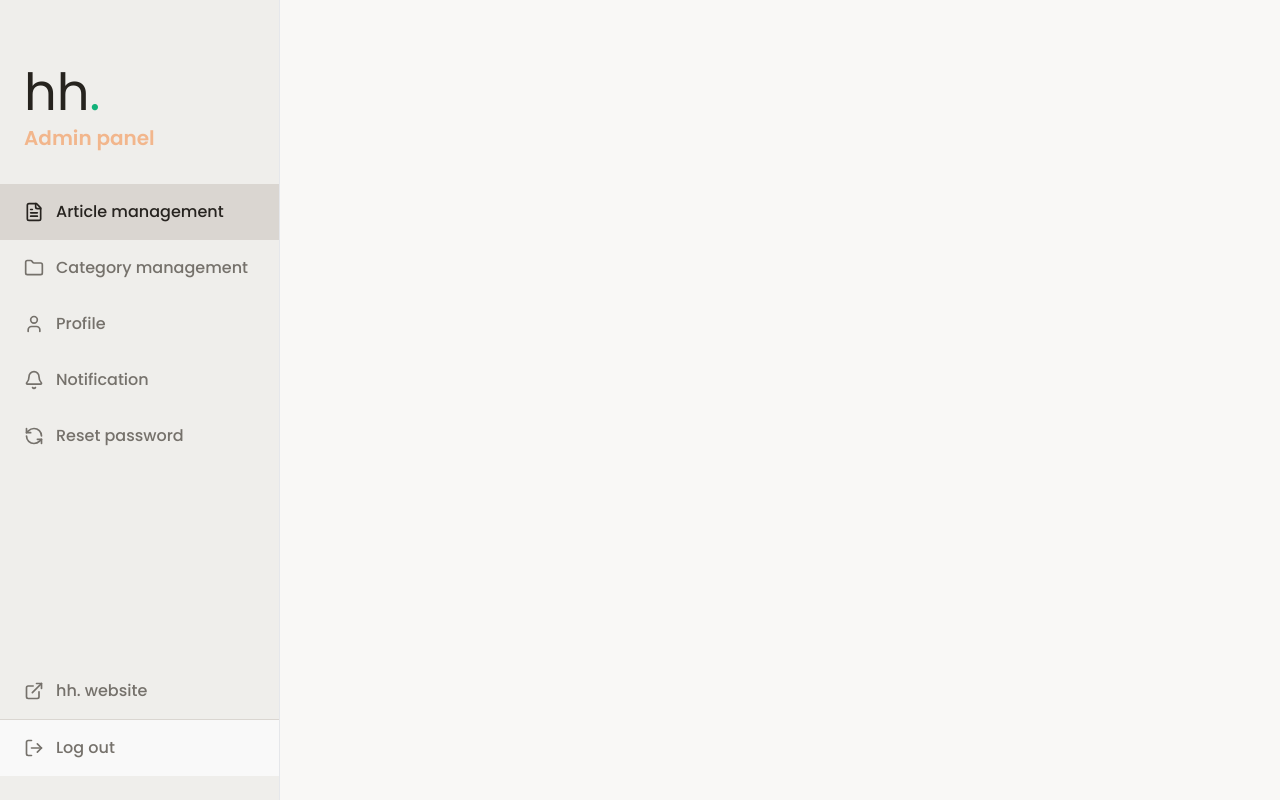
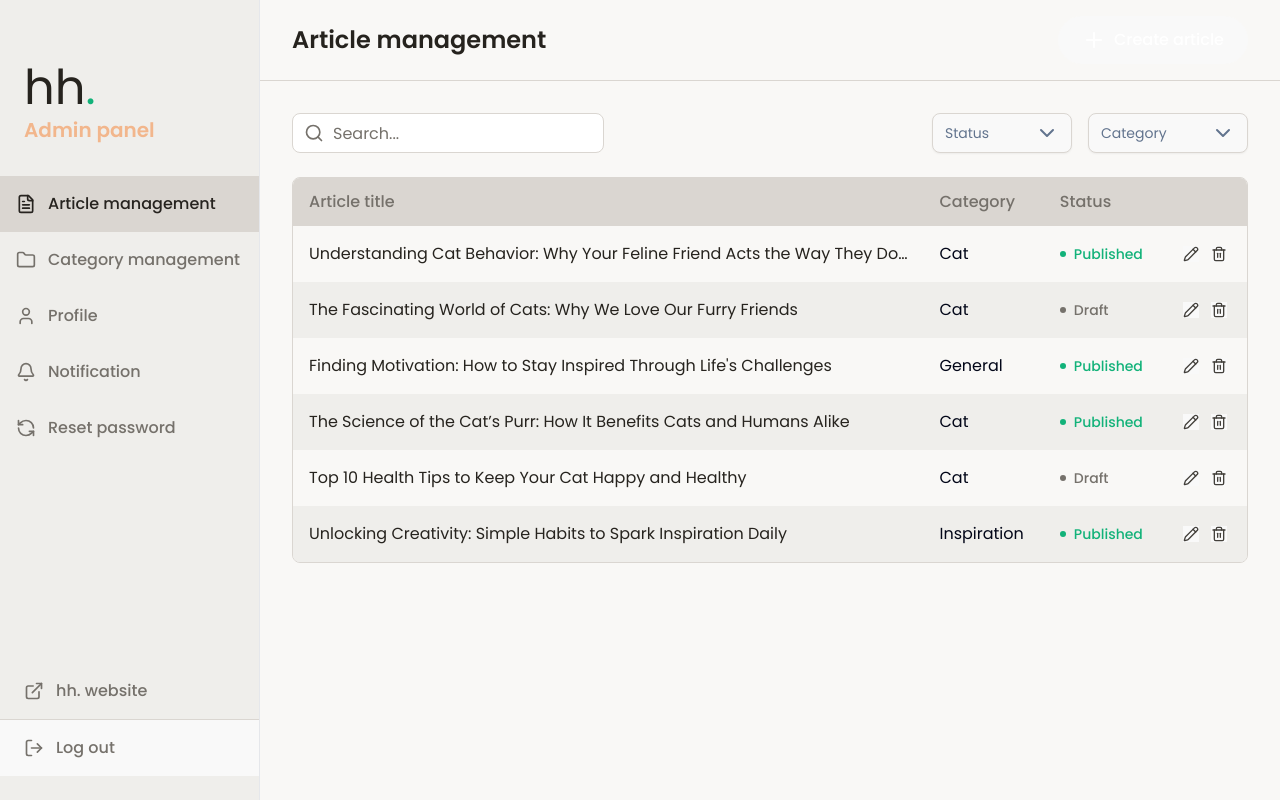
Before and after one commit to Pimtawann/tawann-space, a React (Vite) app: page /admin/article in a window 1280 px wide. Built offline with nearby package versions, Linux system fonts and the light colour scheme.

Commit message:
feat: add UI for admin article management page

```diff
--- a/src/App.jsx
+++ b/src/App.jsx
@@ -9,7 +9,7 @@ import SignUpPage from "./pages/SignUpPage";
 import ProfilePage from "./pages/ProfilePage";
 import ResetPasswordPage from "./pages/ResetPasswordPage";
 import AdminLoginPage from "./pages/AdminLoginPage";
-import AdminArticlePage from "./pages/AdminPanelPage";
+import AdminArticlePage from "./pages/AdminArticlePage";
 
 function App() {
   return (
--- /dev/null
+++ b/src/components/admin/ArticleManagement.jsx
@@ -0,0 +1,173 @@
+import { useState, useEffect } from "react";
+import { Pencil, Trash2, Search } from "lucide-react";
+import {
+  Select,
+  SelectContent,
+  SelectItem,
+  SelectTrigger,
+  SelectValue,
+} from "@/components/ui/select";
+
+const mockArticles = [
+  {
+    title:
+      "Understanding Cat Behavior: Why Your Feline Friend Acts the Way They Do…",
+    category: "Cat",
+    status: "Published",
+  },
+  {
+    title: "The Fascinating World of Cats: Why We Love Our Furry Friends",
+    category: "Cat",
+    status: "Draft",
+  },
+  {
+    title: "Finding Motivation: How to Stay Inspired Through Life's Challenges",
+    category: "General",
+    status: "Published",
+  },
+  {
+    title:
+      "The Science of the Cat’s Purr: How It Benefits Cats and Humans Alike",
+    category: "Cat",
+    status: "Published",
+  },
+  {
+    title: "Top 10 Health Tips to Keep Your Cat Happy and Healthy",
+    category: "Cat",
+    status: "Draft",
+  },
+  {
+    title: "Unlocking Creativity: Simple Habits to Spark Inspiration Daily",
+    category: "Inspiration",
+    status: "Published",
+  },
+];
+
+export default function ArticleManagement() {
+  const [searchText, setSearchText] = useState("");
+  const [statusFilter, setStatusFilter] = useState("");
+  const [categoryFilter, setCategoryFilter] = useState("");
+
+  const filteredArticles = mockArticles.filter((article) => {
+    const matchTitle = article.title
+      .toLowerCase()
+      .includes(searchText.toLowerCase());
+    const matchStatus =
+      statusFilter && statusFilter !== "all"
+        ? article.status.toLowerCase() === statusFilter
+        : true;
+
+    const matchCategory =
+      categoryFilter && categoryFilter !== "all"
+        ? article.category.toLowerCase() === categoryFilter
+        : true;
+    return matchTitle && matchStatus && matchCategory;
+  });
+
+  return (
+    <div className="px-8">
+      {/* Filters */}
+      <div className="flex justify-between md:flex-row md:items-center gap-4 mb-6">
+        <div className="relative justify-between w-78">
+          <Search className="absolute left-3 top-1/2 -translate-y-1/2 text-brown-4 w-5 h-5" />
+          <input
+            type="text"
+            placeholder="Search..."
+            value={searchText}
+            onChange={(e) => setSearchText(e.target.value)}
+            className="w-full h-10 pl-10 pr-4 border border-brown-3 rounded-md bg-white placeholder:text-brown-4"
+          />
+        </div>
+        <div className="flex gap-4">
+          <Select
+            value={statusFilter}
+            onValueChange={(val) => setStatusFilter(val)}
+          >
+            <SelectTrigger className="w-[140px] !h-10 border border-brown-3 rounded-md text-brown-4 bg-white cursor-pointer">
+              <SelectValue placeholder="Status" />
+            </SelectTrigger>
+            <SelectContent>
+              <SelectItem value="all">All Status</SelectItem>
+              <SelectItem value="published">Published</SelectItem>
+              <SelectItem value="draft">Draft</SelectItem>
+            </SelectContent>
+          </Select>
+
+          {/* Category Filter */}
+          <Select
+            value={categoryFilter}
+            onValueChange={(val) => setCategoryFilter(val)}
+          >
+            <SelectTrigger className="w-[160px] !h-10 border border-brown-3 rounded-md text-brown-4 bg-white">
+              <SelectValue placeholder="Category" />
+            </SelectTrigger>
+            <SelectContent>
+              <SelectItem value="all">All Category</SelectItem>
+              <SelectItem value="cat">Cat</SelectItem>
+              <SelectItem value="inspiration">Inspiration</SelectItem>
+              <SelectItem value="general">General</SelectItem>
+            </SelectContent>
+          </Select>
+        </div>
+      </div>
+
+      {/* Table */}
+      <div className="border border-brown-3 rounded-md overflow-hidden">
+        <table className="min-w-full table-auto text-left">
+          <thead className="bg-brown-3 text-brown-4">
+            <tr>
+              <th className="px-4 py-3 w-1/2 font-medium">Article title</th>
+              <th className="px-4 py-3 w-1/6 font-medium">Category</th>
+              <th className="px-4 py-3 w-1/6 font-medium">Status</th>
+              <th className="px-4 py-3 w-1/6"></th>
+            </tr>
+          </thead>
+          <tbody>
+            {filteredArticles.map((article, i) => {
+              const isPublished = article.status.toLowerCase() === "published";
+              const statusColor = isPublished ? "text-green-2" : "text-brown-4";
+              const dotColor = isPublished ? "bg-green-2" : "bg-brown-4";
+
+              return (
+                <tr
+                  key={i}
+                  className={i % 2 === 0 ? "bg-brown-1" : "bg-brown-2"}
+                >
+                  <td className="px-4 py-4 truncate text-brown-6">
+                    {article.title}
+                  </td>
+                  <td className="px-4 py-4">{article.category}</td>
+                  <td className="px-4 py-4">
+                    <div className={`flex items-center gap-2 ${statusColor}`}>
+                      <span
+                        className={`w-1.5 h-1.5 rounded-full ${dotColor}`}
+                      />
+                      <span className="text-sm font-medium">
+                        {article.status}
+                      </span>
+                    </div>
+                  </td>
+                  <td className="px-4 py-3 text-center">
+                    <div className="flex justify-center gap-3">
+                      <button className="text-brown-5 hover:text-brown-3 cursor-pointer">
+                        <Pencil size={16} />
+                      </button>
+                      <button className="text-brown-5 hover:text-red-500 cursor-pointer">
+                        <Trash2 size={16} />
+                      </button>
+                    </div>
+                  </td>
+                </tr>
+              );
+            })}
+          </tbody>
+        </table>
+        {filteredArticles.length === 0 && (
+          <p className="text-center py-4 text-brown-4 font-medium">
+            No articles found
+          </p>
+        )}
+      </div>
+    </div>
+  );
+}
--- /dev/null
+++ b/src/components/header/ArticleManagementHeader.jsx
@@ -0,0 +1,16 @@
+import { Plus } from "lucide-react";
+import { useNavigate } from "react-router-dom";
+
+export default function AdminArticleHeader() {
+    const navigate = useNavigate();
+  return (
+    <div className="flex items-center justify-between px-8 py-4 mb-8 border-b border-brown-3">
+      <p className="text-2xl font-semibold text-brown-6">Article management</p>
+      <button
+      onClick={() => navigate("/admin/create-article")}
+      className="flex gap-2 bg-brown-6 text-white font-medium px-6 py-3 rounded-full hover:bg-brown-4 cursor-pointer">
+        <Plus /> Create article
+      </button>
+    </div>
+  );
+}
--- a/src/components/navbar/AdminPanelSidebar.jsx
+++ b/src/components/navbar/AdminPanelSidebar.jsx
@@ -15,20 +15,20 @@ export default function AdminPanelSidebar() {
   const isActive = (path) => location.pathname === path;
 
   const linkClass = (path) =>
-    `flex items-center gap-3 px-6 py-4 ${
+    `flex items-center gap-3 px-4 py-4 ${
       isActive(path)
         ? "bg-brown-3 text-brown-6 font-medium"
         : "!text-brown-4 hover:bg-brown-3"
     }`;
 
   return (
-    <aside className="w-70 h-screen bg-brown-2 border-r border-gray-200 flex flex-col justify-between py-6">
+    <aside className="w-65 h-screen bg-brown-2 border-r border-gray-200 flex flex-col justify-between py-6">
       <div>
         {/* Logo & Title */}
         <div className="px-6 mb-8 mt-10">
-          <h1 className="text-xl text-brown-6">
+          <p className="text-5xl text-brown-6">
             hh<span className="text-green-2">.</span>
-          </h1>
+          </p>
           <p className="text-orange text-xl font-semibold mt-1">Admin panel</p>
         </div>
 
--- /dev/null
+++ b/src/pages/AdminArticlePage.jsx
@@ -0,0 +1,15 @@
+import AdminPanelSidebar from "@/components/navbar/AdminPanelSidebar";
+import AdminArticleHeader from "@/components/header/ArticleManagementHeader";
+import ArticleManagement from "@/components/admin/ArticleManagement";
+
+export default function AdminArticlePage() {
+  return (
+    <div className="min-h-screen flex">
+            <AdminPanelSidebar />
+            <main className="flex-1">
+              <AdminArticleHeader />
+              <ArticleManagement />
+            </main>
+    </div>
+  );
+}
--- a/src/pages/AdminPanelPage.jsx
+++ /dev/null
@@ -1,11 +0,0 @@
-import AdminPanelSidebar from "@/components/navbar/AdminPanelSidebar";
-
-export default function AdminArticlePage() {
-  return (
-    <div className="min-h-screen flex flex-col">
-        <div>
-            <AdminPanelSidebar />
-        </div>
-    </div>
-  );
-}
```
